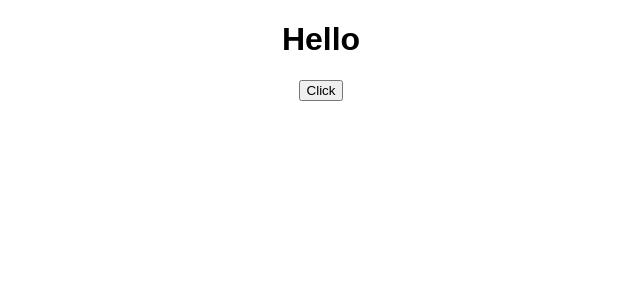
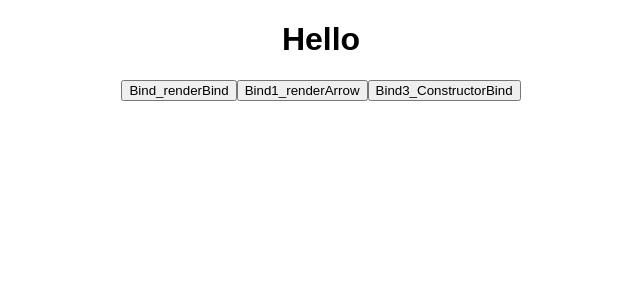
Before and after one commit to walden4u/react-tutorial, a React (Create React App) app: page / in a window 1280 px wide. Shown: the top 300 px of the page, without its empty margins (319-959 px from the left). Built offline with nearby package versions, Linux system fonts and the light colour scheme.

Commit message:
14_BindingEventHandlers_4ways

```diff
--- a/components/EventBindC.js
+++ b/components/EventBindC.js
@@ -6,17 +6,24 @@ class EventBind extends Component {
     this.state = {
       message: 'Hello'
     };
-    this.onClickButton = this.onClickButton.bind(this);
+    // this.onClickButton = this.onClickButton.bind(this);
   }
 
   onClickButton() {
     this.setState({ message: 'Bye!!!' });
   }
+
+  // onClickButton = () => {
+  //   this.setState({ message: 'Bye!!!' });
+  // };
+
   render() {
     return (
       <>
         <h1>{this.state.message}</h1>
-        <button onClick={this.onClickButton}>Click</button>
+        <button onClick={this.onClickButton.bind(this)}>Bind_renderBind</button>
+        <button onClick={() => this.onClickButton()}>Bind1_renderArrow</button>
+        <button onClick={this.onClickButton}>Bind3_ConstructorBind</button>
       </>
     );
   }
```
